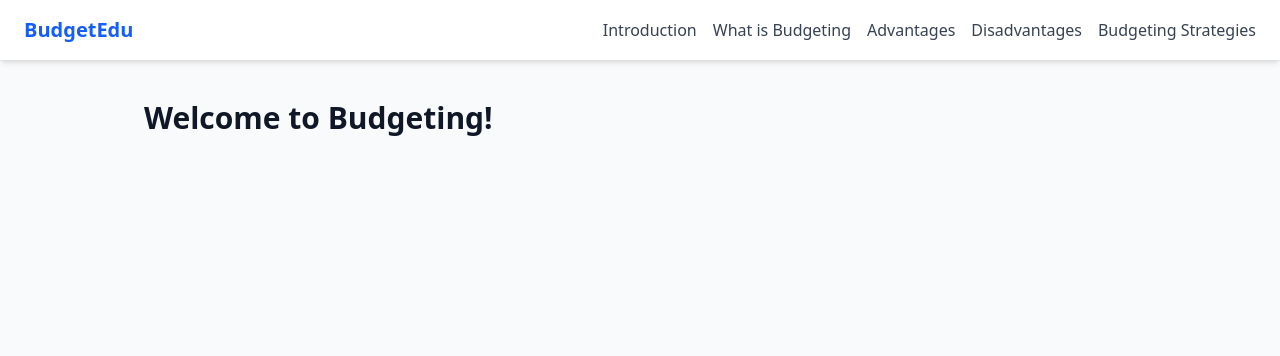
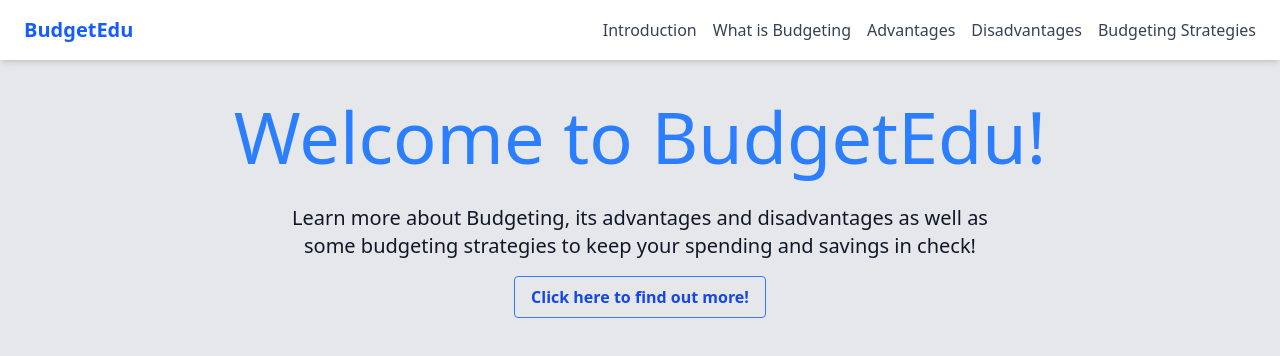
Before and after one commit to wk142003/BudgetEdu, a React (Vite) app: page / in a window 1280 px wide. Shown: the top 356 px of the page. Built offline with nearby package versions, Linux system fonts and the light colour scheme.

Commit message:
Introduction Page Development

```diff
--- a/src/App.jsx
+++ b/src/App.jsx
@@ -1,4 +1,5 @@
 import { Routes, Route, Link } from "react-router-dom";
+import Introduction from "./pages/Introduction";
 import WhatIsBudgeting from "./pages/WhatIsBudgeting";
 import Advantages from "./pages/Advantages";
 import Disadvantages from "./pages/Disadvantages";
@@ -6,7 +7,7 @@ import BudgetingStrategies from "./pages/BudgetingStrategies";
 
 export default function App() {
   return (
-    <div className="min-h-screen bg-gray-50 text-gray-900">
+    <div className="min-h-screen flex flex-col bg-gray-200 text-gray-900">
       {/* Navigation Bar */}
       <nav className="bg-white shadow-md px-6 py-4 flex items-center justify-between">
         {/* Logo / Brand */}
@@ -49,10 +50,10 @@ export default function App() {
         </div>
       </nav>
 
-
-      <main className="mx-auto max-w-5xl px-4 py-10">
+      {/*flex-1 ensures main takes the remaining height*/}
+      <main className="flex-1 mx-auto max-w-5xl px-4 py-10">
         <Routes>
-          <Route path="/" element={<h1 className="text-3xl font-bold">Welcome to Budgeting!</h1>} />
+          <Route path="/" element={<Introduction />} />
           <Route path="/what-is-budgeting" element={<WhatIsBudgeting />} />
           <Route path="/advantages" element={<Advantages />} />
           <Route path="/disadvantages" element={<Disadvantages />} />
--- /dev/null
+++ b/src/pages/Introduction.jsx
@@ -0,0 +1,19 @@
+import { Link } from 'react-router-dom';
+
+export default function Introduction() {
+    return (
+        <div className="h-full flex flex-col justify-center items-center">
+            <div className="text-7xl text-center text-blue-500 pb-4">
+                Welcome to BudgetEdu!
+            </div>
+            <p className="p-4 text-xl text-center max-w-3xl">
+                Learn more about Budgeting, its advantages and disadvantages as well as some budgeting strategies to keep your spending and savings in check!
+            </p>
+            <Link to="/what-is-budgeting" className='self-center'>
+                <button className="bg-transparent hover:bg-blue-500 text-blue-700 font-semibold hover:text-white py-2 px-4 border border-blue-500 hover:border-transparent rounded">
+                    Click here to find out more!
+                </button>
+            </Link>
+        </div>
+    )
+}
```
